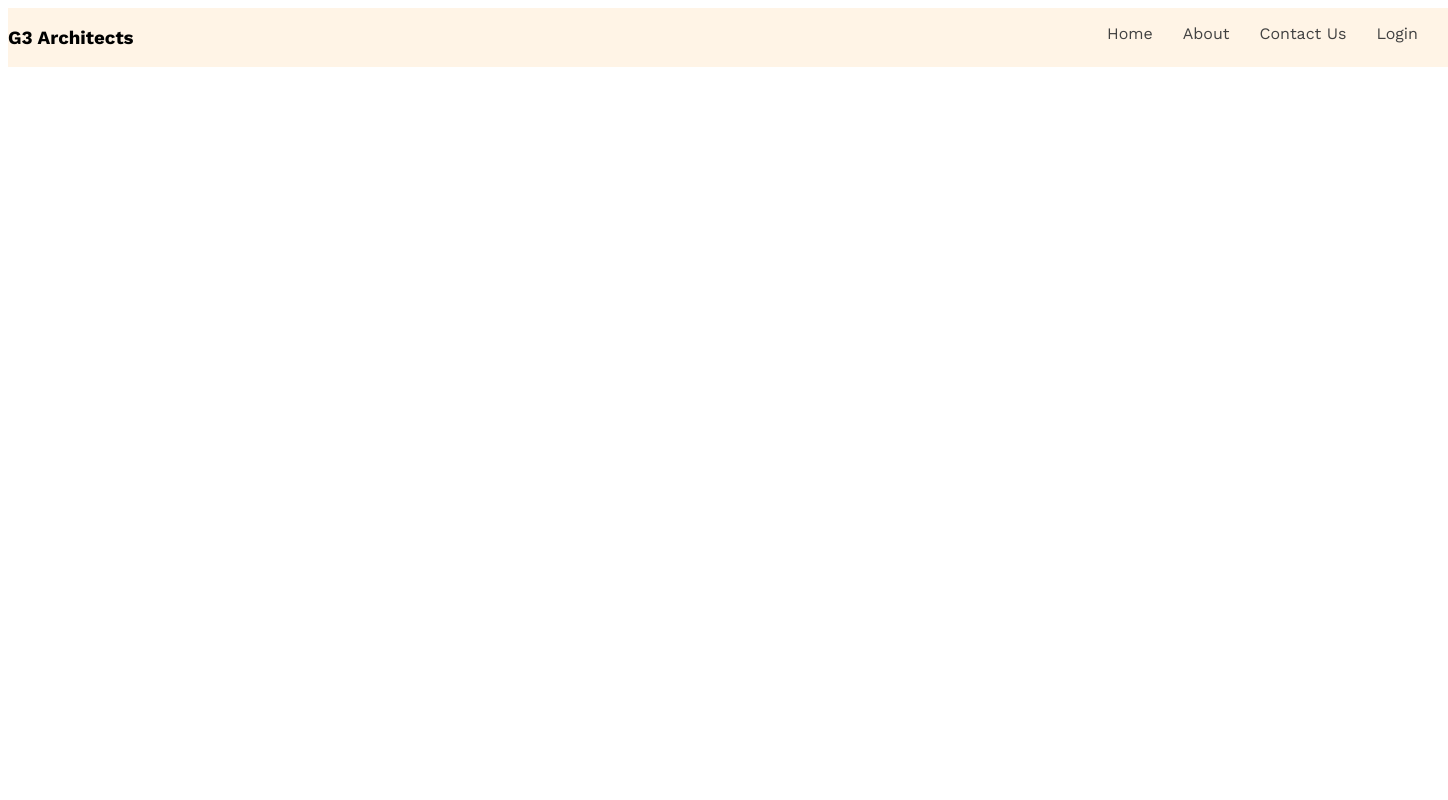
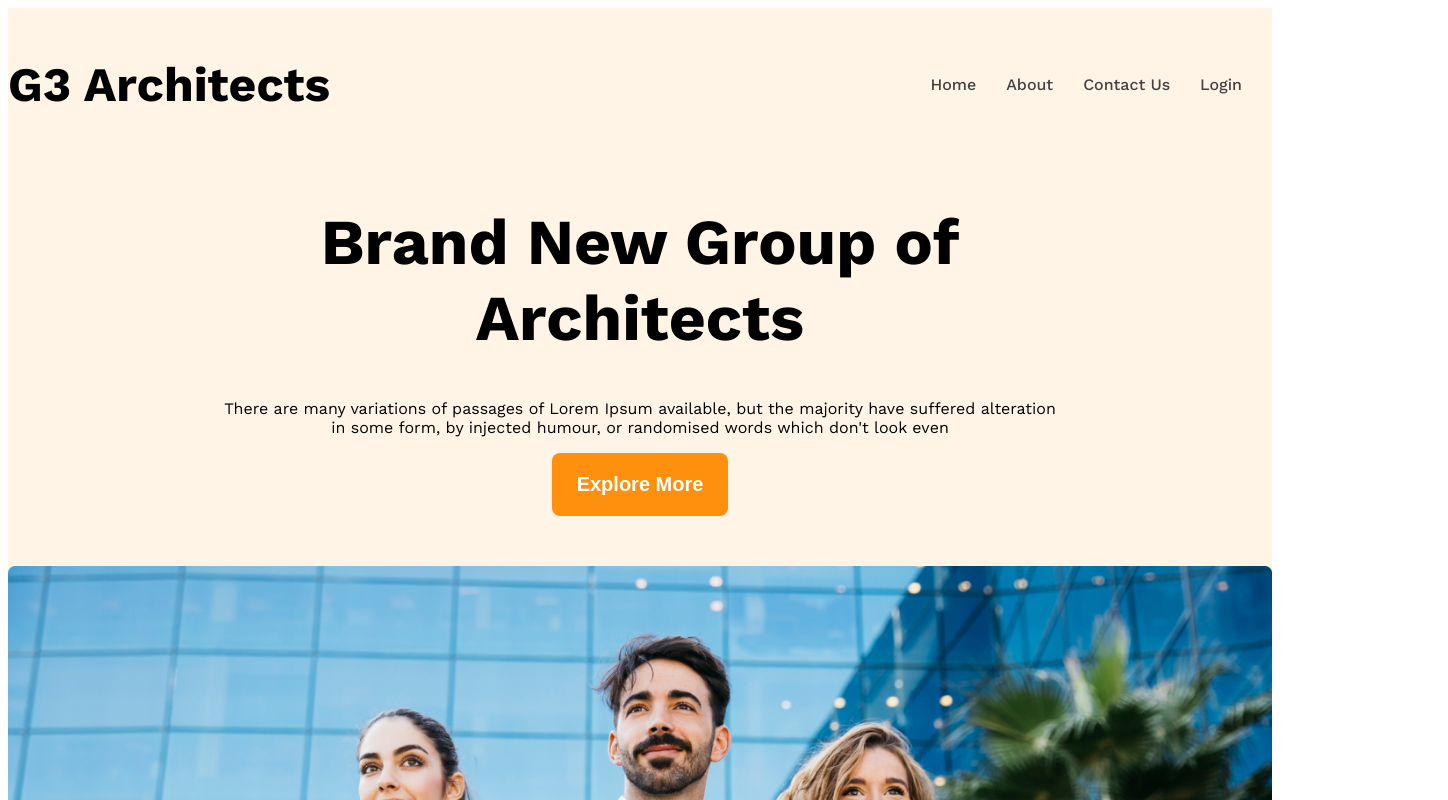
Before and after one commit to snh-sabbir/g3-architect-website, a plain HTML site: page index.html in a window 1280 px wide. Shown: the top 800 px of the page, 1448 px wide, since content can reach past the window. Drawn offline with nearby package versions, Linux system fonts and the light colour scheme.

Commit message:
header commit

```diff
--- a/index.html
+++ b/index.html
@@ -7,22 +7,26 @@
     <link rel="stylesheet" href="styles/architect.css">
 </head>
 <body class="work-sans-font">
-    <header>
+    <header class="bg-light">
         <nav class="navbar display-flex">
             <h3 class="brand">G3 Architects</h3>
             <ul class="nav-links display-flex">
-                <li class="nav-item">
-                    <a href="" class="nav-link dark-02">Home</a></li>
-                <li class="nav-item">
-                    <a href="" class="nav-link dark-02">About</a></li>
-                <li class="nav-item">
-                    <a href="" class="nav-link dark-02">Contact Us</a></li>
-                <li class="nav-item">
-                    <a href="" class="nav-link dark-02">Login</a></li>
+                <!-- li.nav-item*4>a.nav-link -->
+                <li class="nav-item"><a href="" class="nav-link text-gray">Home</a></li>
+                <li class="nav-item"><a href="" class="nav-link text-gray">About</a></li>
+                <li class="nav-item"><a href="" class="nav-link text-gray">Contact Us</a></li>
+                <li class="nav-item"><a href="" class="nav-link text-gray">Login</a></li>
             </ul>
         </nav>
         <div class="banner">
-
+            <div class="banner-content">
+                <h1 class="banner-title">Brand New Group of Architects</h1>
+                <p class="banner-description">There are many variations of passages of Lorem Ipsum available, but the
+                    majority have suffered alteration in some form, by injected humour, or randomised words which don't
+                    look even</p>
+                <button class="btn-primary">Explore More</button>
+            </div>
+            <img class="banner-image" src="images/banner.png" alt="">
         </div>
     </header>
     <main>
--- a/styles/architect.css
+++ b/styles/architect.css
@@ -11,30 +11,73 @@
 .display-flex{
     display: flex;
 }
-.dark-02{
+
+.text-primary{
+    color: #ff900e;
+}
+
+/* dark 02 */
+.text-gray{
     color: #424242;
 }
-.dark-03{
+
+/* dark 03 */
+.text-light-gray{
     color: #727272;
 }
 
+.bg-light{
+    background-color: rgba(255, 144, 14, 0.1);
+}
 
-/* header styles */
-.banner, .navbar{
-    background-color: rgba(255, 144, 14, 0.1);
-    width: 1440px;
-    margin: 0 auto;
-
+.btn-primary{
+    background-color: #FF900E;
+    color: white;
+    padding: 20px 25px;
+    font-size: 1.25rem;
+    font-weight: 600;
+    border-radius: 8px;
+    border: none;
 }
 
 /* navbar related styles */
 .navbar{
     justify-content: space-between;
+    align-items: center;
+}
+
+.brand{
+    font-weight: 700;
+    font-size: 3rem;
 }
 .nav-item{
     list-style: none;
     margin-right: 30px;
 }
+
 .nav-link{
     text-decoration: none;
+    font-weight: 500;
 }
+
+.navbar, .banner{
+    max-width: 1440px;
+    margin: 0 auto;
+}
+
+/* banner related styles */
+.banner-content{
+    max-width: 850px;
+    margin: 0 auto;
+    text-align: center;
+    margin-bottom: 50px;
+}
+
+.banner-title{
+    font-weight: 700;
+    font-size: 4rem;
+}
+
+.banner-image{
+    width: 100%;
+}
```
